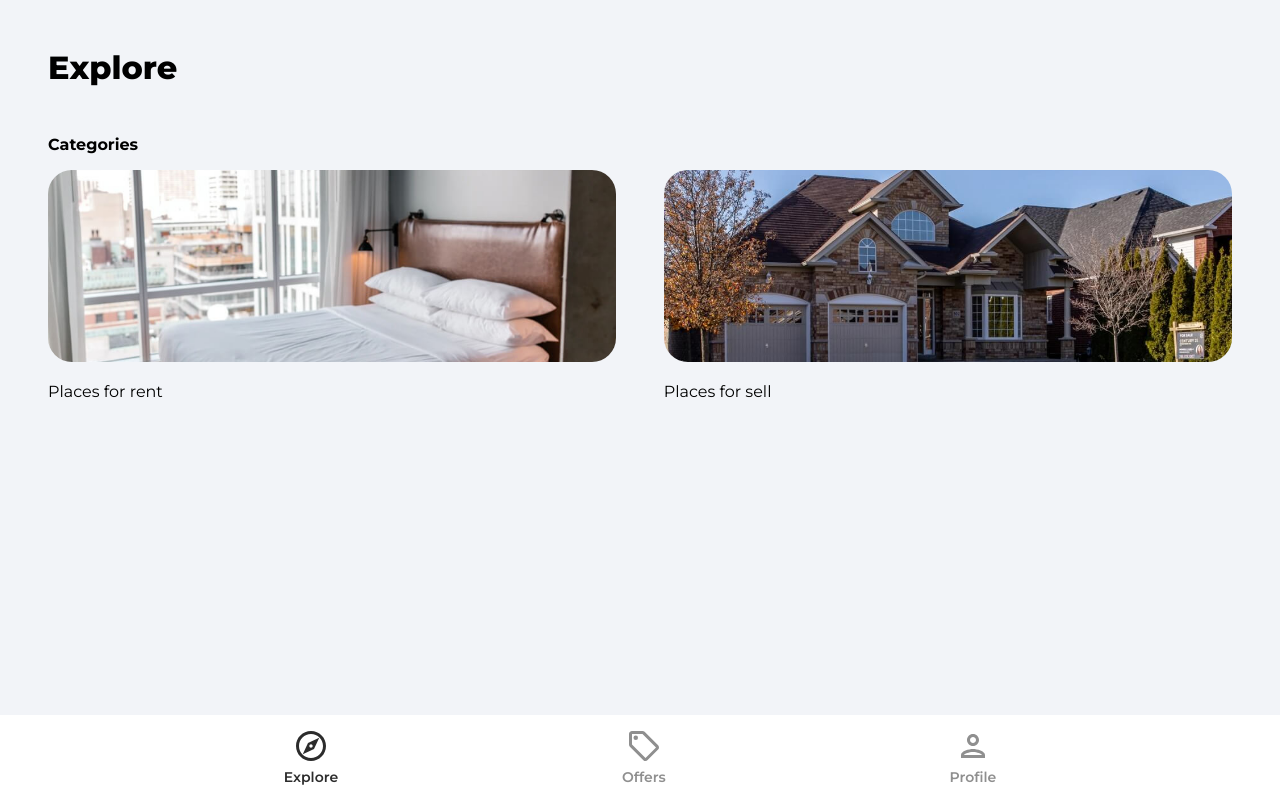
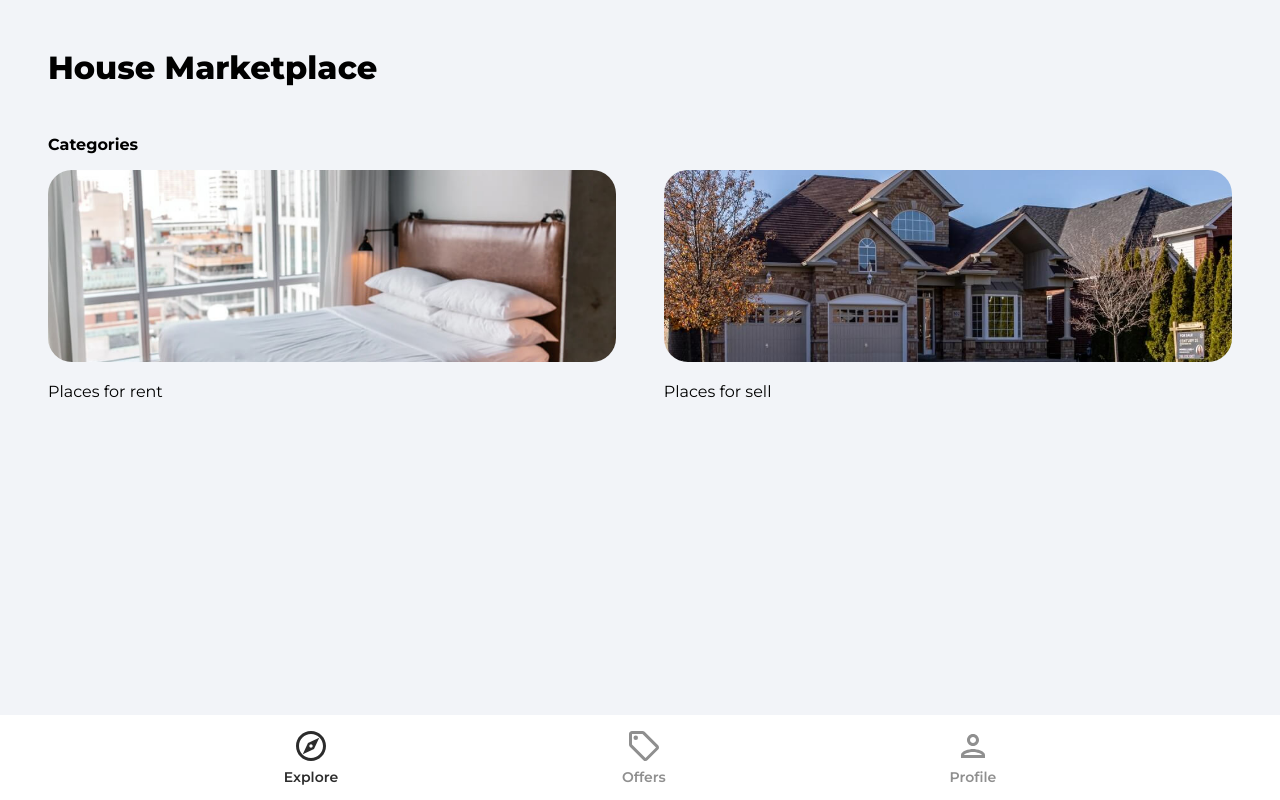
Before and after one commit to jhonadc/ReactHousing, a React (Create React App) app: page / in a window 1280 px wide. Built offline with nearby package versions, Linux system fonts and the light colour scheme; no server answers; the database is empty.

Commit message:
changed explore title

```diff
--- a/src/pages/Explore.jsx
+++ b/src/pages/Explore.jsx
@@ -7,7 +7,7 @@ function Explore() {
   return (
     <div className='explore'>
       <header>
-        <p className='pageHeader'>Explore</p>
+        <p className='pageHeader'>House Marketplace</p>
       </header>
 
       <main>
```
